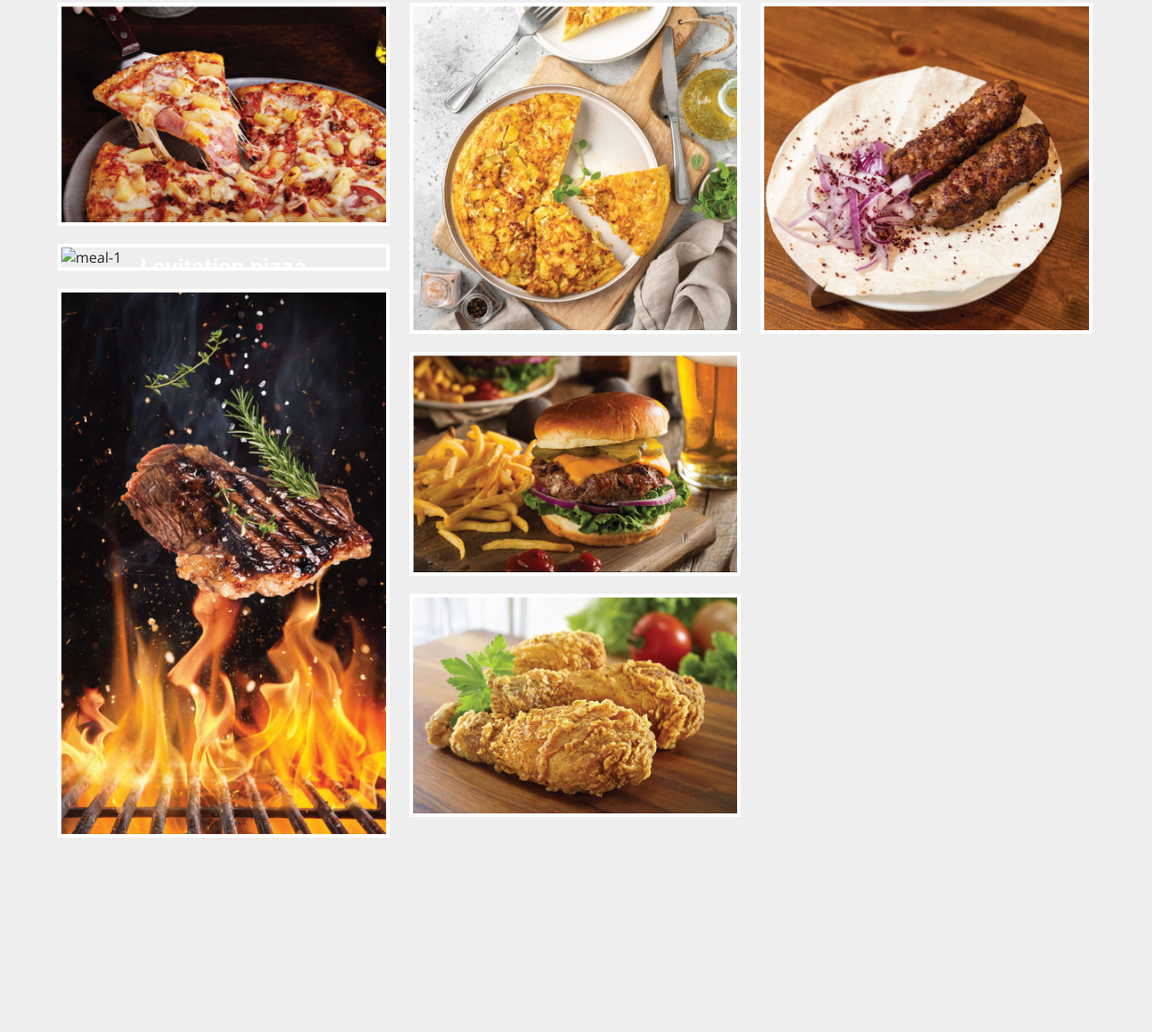
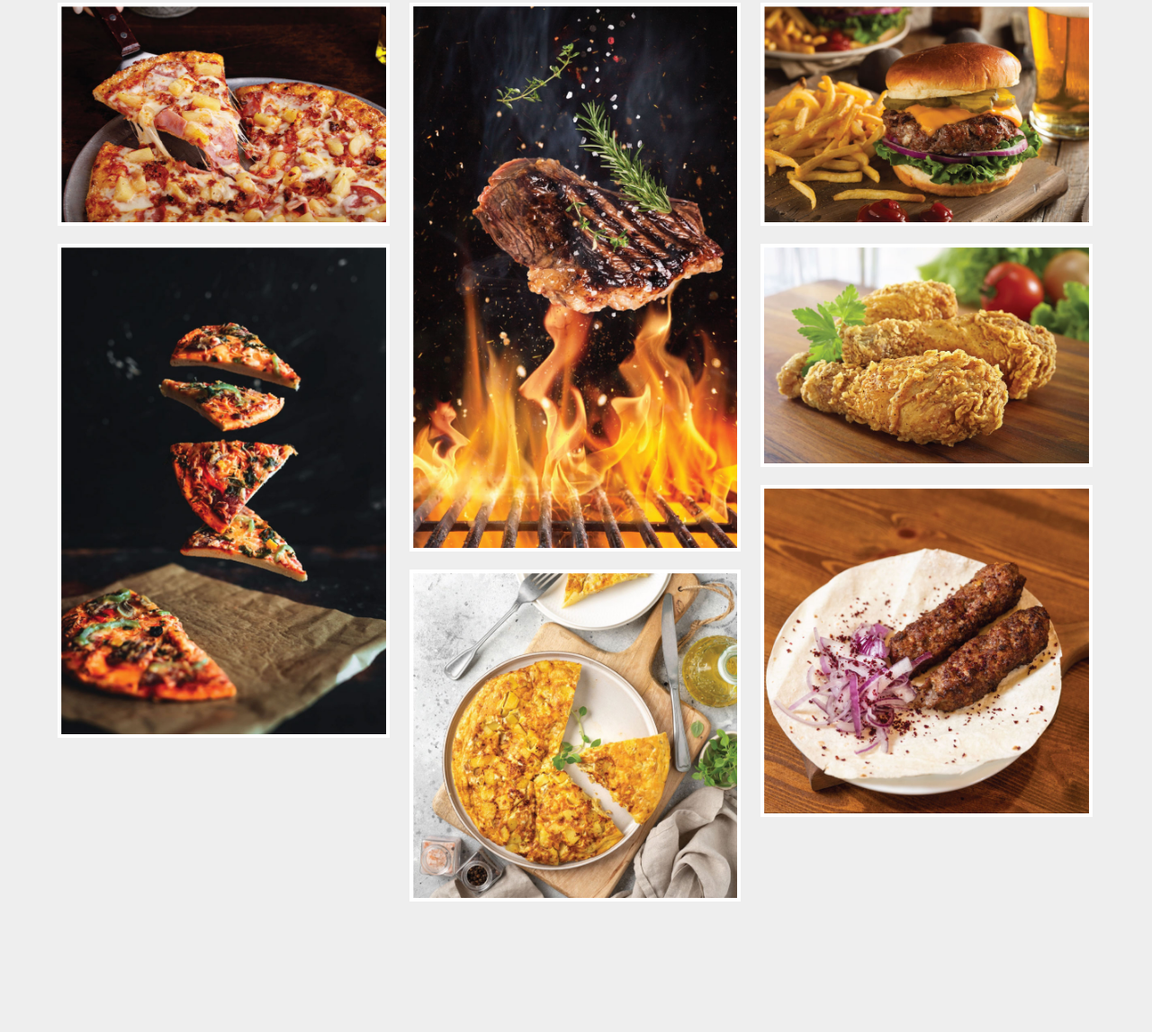
Before and after one commit to Ahm6dalii/Mealify-Design, a plain HTML site: page index.html in a window 1280 px wide. Shown: the part 1899-3046 px from the top of the page at 90% size. Drawn offline with nearby package versions, Linux system fonts and the light colour scheme; the site is published under a folder, as on GitHub Pages, so addresses that start at the root find nothing.

Commit message:
fix gallery img path

```diff
--- a/index.html
+++ b/index.html
@@ -185,7 +185,7 @@
                 </div>
 
                 <div class="garllery-img">
-                    <img src="/image/meal-4.jpg" alt="meal-1">
+                    <img src="./image/meal-4.jpg" alt="meal-1">
                     <div class="img-text">
                         <h3>Levitation pizza</h3>
                         <p>Levitation pizza on black background.</p>
```
